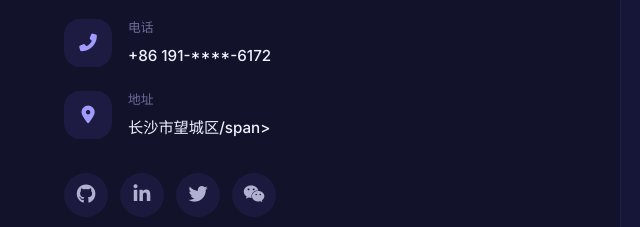
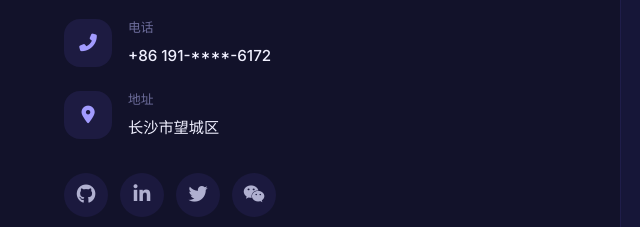
Before and after one commit to linkso1/portfolio, a plain HTML site: page index.html in a window 1280 px wide. Shown: the part 4413-4640 px from the top of the page, 0-640 px from the left. Drawn offline with Linux system fonts and the light colour scheme.

Commit message:
Update index.html

```diff
--- a/index.html
+++ b/index.html
@@ -303,7 +303,7 @@
                             <div class="contact-icon"><i class="fas fa-map-marker-alt"></i></div>
                             <div>
                                 <span class="contact-label">地址</span>
-                                <span class="contact-value">长沙市望城区/span>
+                                <span class="contact-value">长沙市望城区</span>
                             </div>
                         </div>
                     </div>
```
